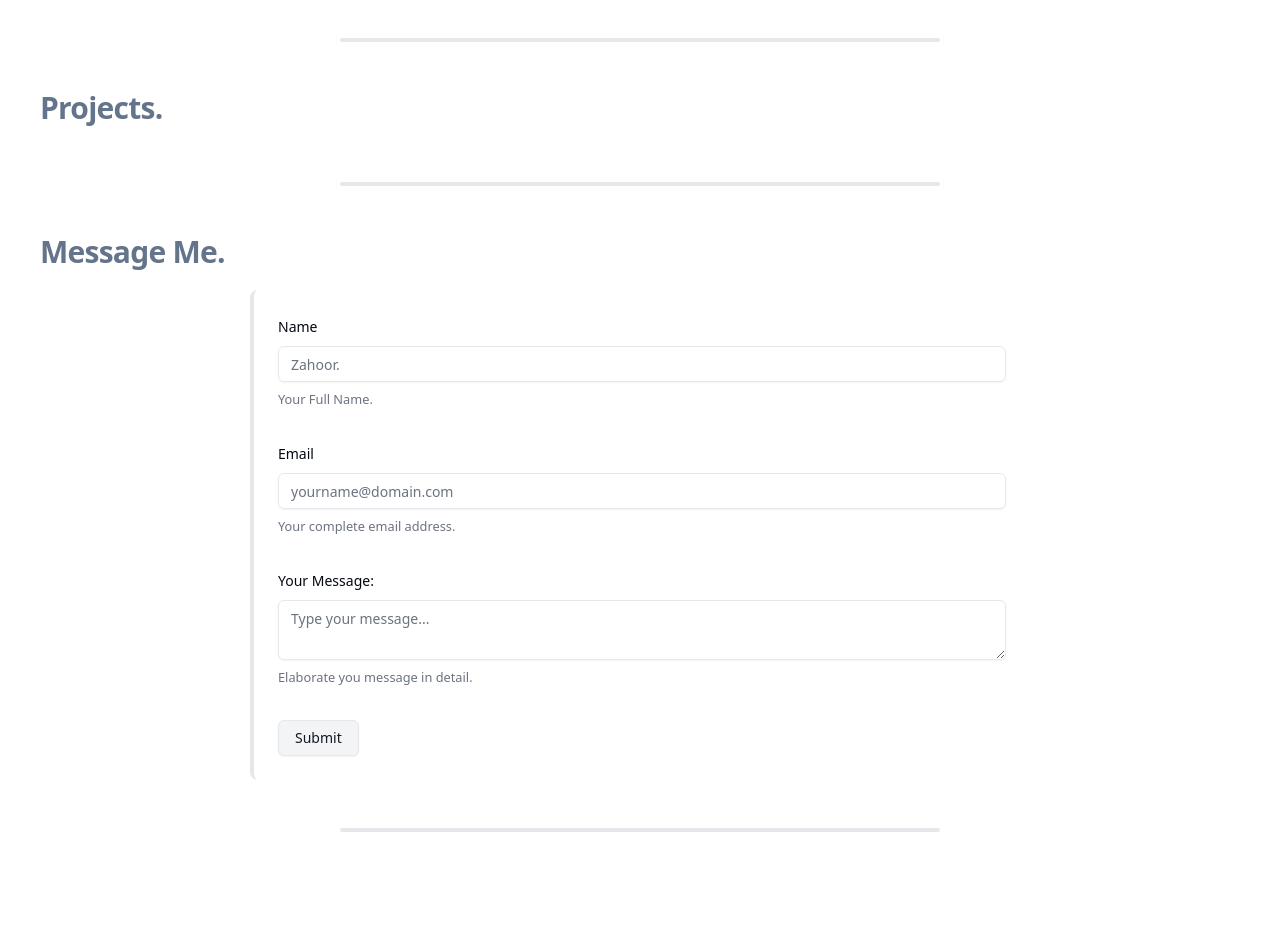
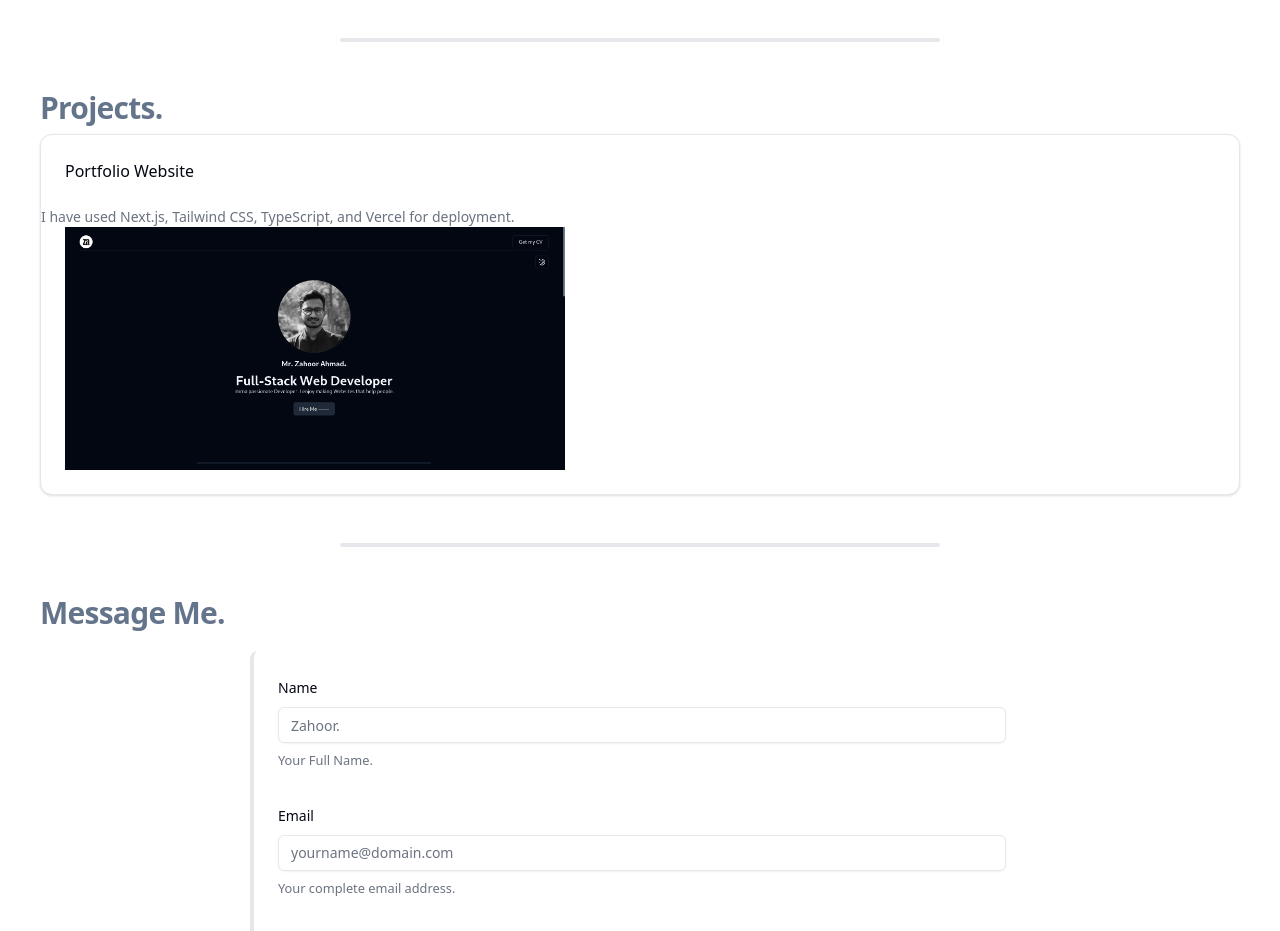
Before and after one commit to zahooronly/portfolio, a Next.js app: page / in a window 1280 px wide. Shown: the part 1540-2471 px from the top of the page. Before the commit the page ends 2444 px from the top, so only its background shows below. Built offline with nearby package versions, Linux system fonts and the light colour scheme.

Commit message:
Portfolio

```diff
--- a/components/Portfolio.tsx
+++ b/components/Portfolio.tsx
@@ -1,9 +1,19 @@
+import ProjectCard from "./ProjectCard";
+
 const Portfolio = () => {
   return (
     <div>
       <h2 className="scroll-m-20 pb-2 text-3xl font-semibold tracking-tight first:mt-0 text-slate-500 dark:text-slate-100">
         Projects.
       </h2>
+      <div>
+        <ProjectCard
+          projectImage="/images/Project-1.png"
+          projectName="Portfolio Website"
+          projectDescription="I have used Next.js, Tailwind CSS, TypeScript, and Vercel for deployment."
+          projectLink="https://zahooronly.vercel.app"
+        />
+      </div>
     </div>
   );
 };
```
